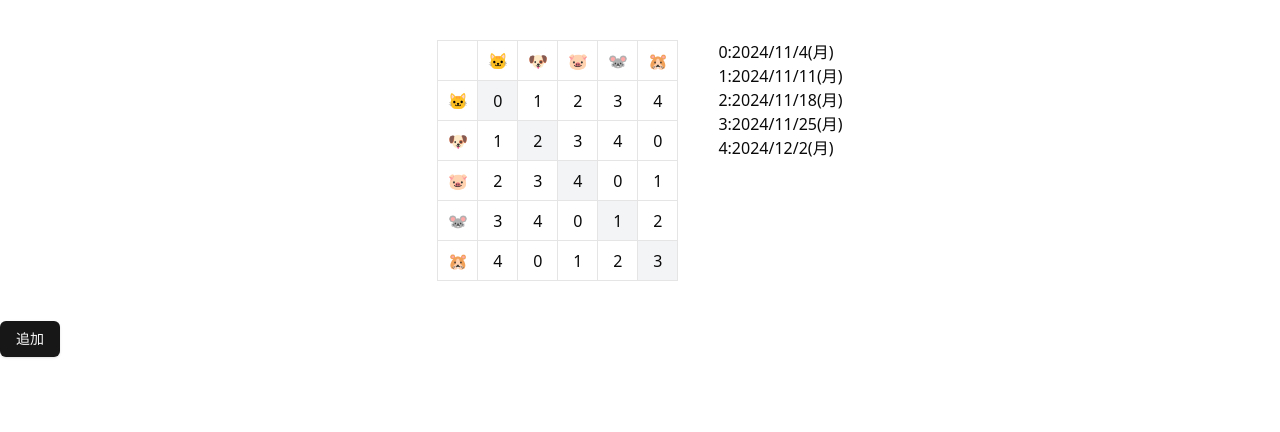
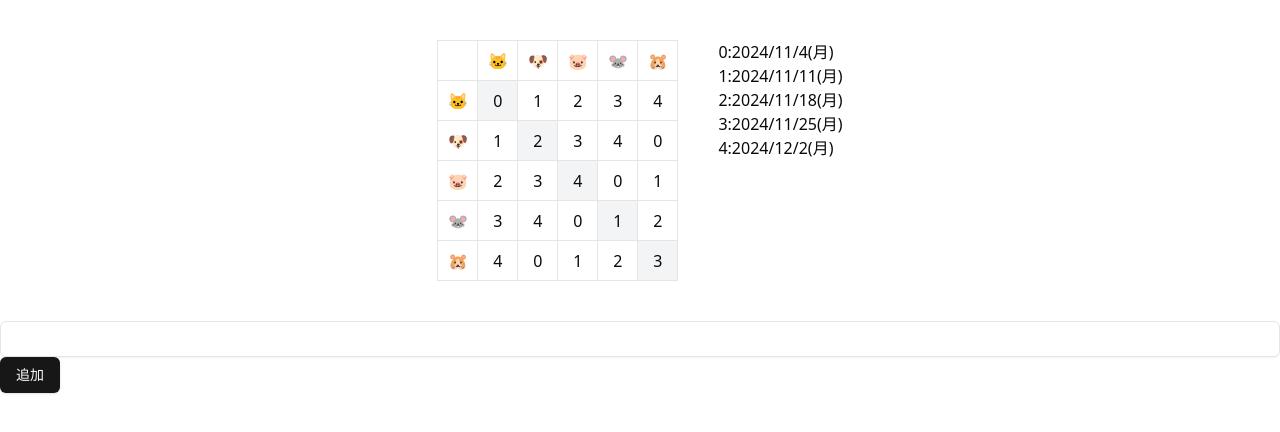
Before and after one commit to mk-0A0/ct-schedule, a Next.js app: page / in a window 1280 px wide. Shown: the top 432 px of the page. Built offline with nearby package versions, Linux system fonts and the light colour scheme.

Commit message:
add: shadcn Input

```diff
--- a/src/app/page.tsx
+++ b/src/app/page.tsx
@@ -1,4 +1,5 @@
 import { Button } from "@/components/ui/button";
+import { Input } from "@/components/ui/input";
 import {
   addMonths,
   eachDayOfInterval,
@@ -68,6 +69,7 @@ export default function Home() {
         </ul>
       </section>
       <section className="mt-10">
+        <Input />
         <Button>追加</Button>
       </section>
     </main>
--- /dev/null
+++ b/src/components/ui/input.tsx
@@ -0,0 +1,22 @@
+import * as React from "react"
+
+import { cn } from "@/lib/utils"
+
+const Input = React.forwardRef<HTMLInputElement, React.ComponentProps<"input">>(
+  ({ className, type, ...props }, ref) => {
+    return (
+      <input
+        type={type}
+        className={cn(
+          "flex h-9 w-full rounded-md border border-input bg-transparent px-3 py-1 text-base shadow-sm transition-colors file:border-0 file:bg-transparent file:text-sm file:font-medium file:text-foreground placeholder:text-muted-foreground focus-visible:outline-none focus-visible:ring-1 focus-visible:ring-ring disabled:cursor-not-allowed disabled:opacity-50 md:text-sm",
+          className
+        )}
+        ref={ref}
+        {...props}
+      />
+    )
+  }
+)
+Input.displayName = "Input"
+
+export { Input }
```
Also changed, not shown: 1 other file (tests, documents, lock files or other folders).
